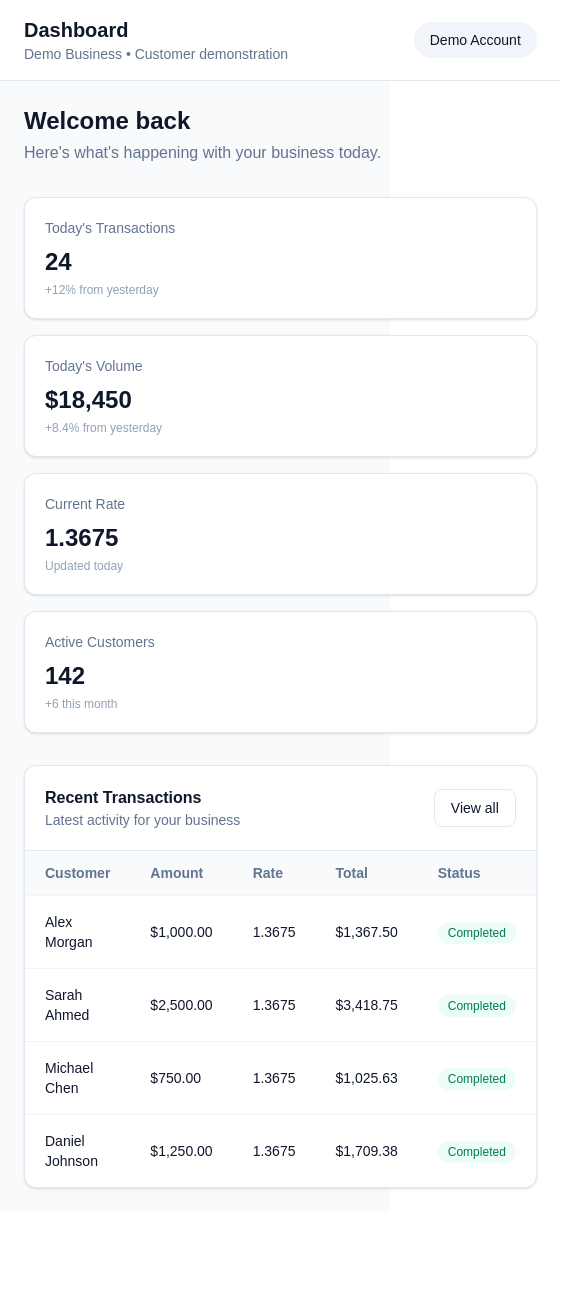
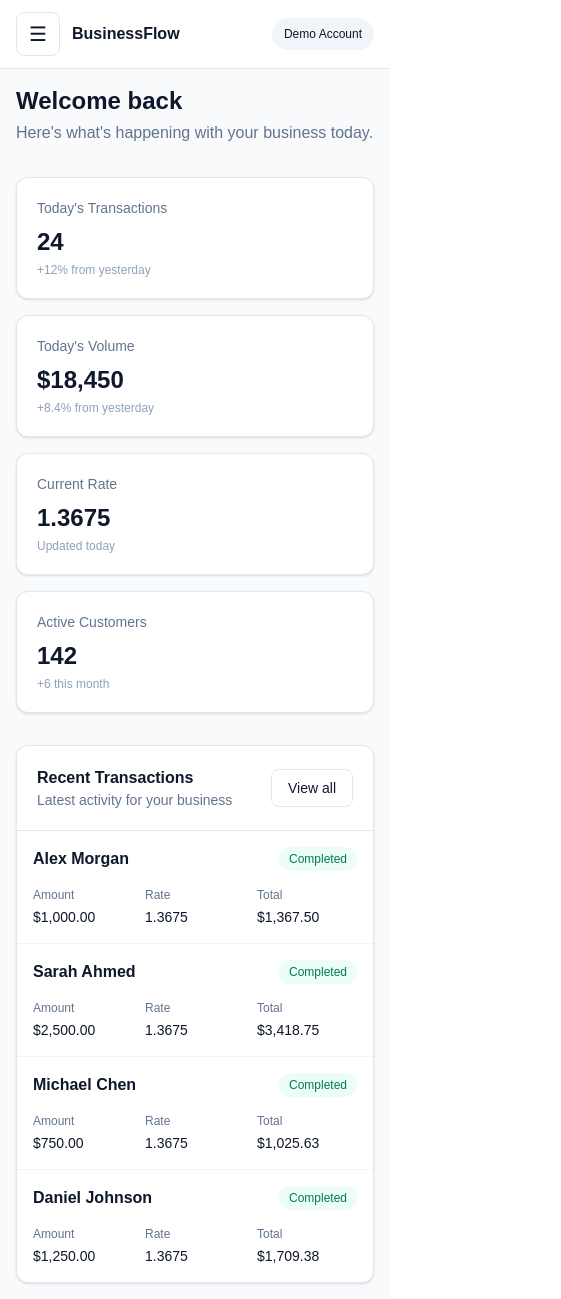
Before and after one commit to ibsaab17-sketch/saas-demo, a Next.js app: page / in a window 390 px wide. Shown: the whole page, 561 px wide, since content can reach past the window. Before the commit the page ends 1212 px from the top, so only its background shows below. Built offline with nearby package versions, Linux system fonts and the light colour scheme.

Commit message:
Make owner dashboard mobile responsive

```diff
--- a/app/page.tsx
+++ b/app/page.tsx
@@ -1,6 +1,6 @@
 "use client";
 
-import { useState } from "react";
+import { useEffect, useState } from "react";
 
 const menu = [
   "Dashboard",
@@ -47,6 +47,19 @@ function Card({
 
 export default function Home() {
   const [active, setActive] = useState("Dashboard");
+  const [mobileMenuOpen, setMobileMenuOpen] = useState(false);
+
+  useEffect(() => {
+    document.body.style.overflow = mobileMenuOpen ? "hidden" : "";
+    return () => {
+      document.body.style.overflow = "";
+    };
+  }, [mobileMenuOpen]);
+
+  const selectSection = (item: string) => {
+    setActive(item);
+    setMobileMenuOpen(false);
+  };
 
   return (
     <div className="min-h-screen bg-slate-50 text-slate-900">
@@ -61,7 +74,7 @@ export default function Home() {
             {menu.map((item) => (
               <button
                 key={item}
-                onClick={() => setActive(item)}
+                onClick={() => selectSection(item)}
                 className={`w-full rounded-lg px-4 py-3 text-left text-sm transition ${
                   active === item
                     ? "bg-blue-600 text-white"
@@ -79,23 +92,80 @@ export default function Home() {
           </div>
         </aside>
 
-        <main className="flex-1">
-          <header className="border-b border-slate-200 bg-white px-6 py-4 md:px-8">
-            <div className="flex items-center justify-between">
-              <div>
-                <h2 className="text-xl font-semibold">{active}</h2>
-                <p className="text-sm text-slate-500">
-                  Demo Business • Customer demonstration
-                </p>
+        {mobileMenuOpen && (
+          <div className="fixed inset-0 z-50 md:hidden">
+            <button
+              type="button"
+              aria-label="Close navigation menu"
+              className="absolute inset-0 bg-slate-950/60"
+              onClick={() => setMobileMenuOpen(false)}
+            />
+            <aside className="relative z-10 flex h-full w-[min(82vw,20rem)] flex-col bg-slate-950 text-white shadow-2xl">
+              <div className="flex items-center justify-between border-b border-slate-800 px-5 py-5">
+                <div>
+                  <h1 className="text-lg font-bold">BusinessFlow</h1>
+                  <p className="mt-1 text-xs text-slate-400">Business Management</p>
+                </div>
+                <button
+                  type="button"
+                  aria-label="Close navigation menu"
+                  onClick={() => setMobileMenuOpen(false)}
+                  className="flex h-11 w-11 items-center justify-center rounded-lg text-2xl text-slate-300 hover:bg-slate-800 hover:text-white"
+                >
+                  ×
+                </button>
+              </div>
+              <nav className="flex-1 space-y-1 overflow-y-auto p-4">
+                {menu.map((item) => (
+                  <button
+                    key={item}
+                    onClick={() => selectSection(item)}
+                    className={`w-full rounded-lg px-4 py-3 text-left text-sm transition ${
+                      active === item
+                        ? "bg-blue-600 text-white"
+                        : "text-slate-300 hover:bg-slate-800"
+                    }`}
+                  >
+                    {item}
+                  </button>
+                ))}
+              </nav>
+              <div className="border-t border-slate-800 p-5">
+                <p className="text-sm font-medium">Demo Business</p>
+                <p className="text-xs text-slate-400">Customer Preview</p>
+              </div>
+            </aside>
+          </div>
+        )}
+
+        <main className="min-w-0 flex-1">
+          <header className="border-b border-slate-200 bg-white px-4 py-3 sm:px-6 md:px-8 md:py-4">
+            <div className="flex items-center justify-between gap-3">
+              <div className="flex min-w-0 items-center gap-3">
+                <button
+                  type="button"
+                  aria-label="Open navigation menu"
+                  onClick={() => setMobileMenuOpen(true)}
+                  className="flex h-11 w-11 shrink-0 items-center justify-center rounded-lg border border-slate-200 text-xl hover:bg-slate-50 md:hidden"
+                >
+                  ☰
+                </button>
+                <div className="min-w-0">
+                  <h1 className="truncate text-base font-bold md:hidden">BusinessFlow</h1>
+                  <h2 className="hidden text-xl font-semibold md:block">{active}</h2>
+                  <p className="hidden text-sm text-slate-500 md:block">
+                    Demo Business • Customer demonstration
+                  </p>
+                </div>
               </div>
 
-              <div className="rounded-full bg-slate-100 px-4 py-2 text-sm font-medium">
+              <div className="shrink-0 rounded-full bg-slate-100 px-3 py-2 text-xs font-medium sm:px-4 sm:text-sm">
                 Demo Account
               </div>
             </div>
           </header>
 
-          <div className="p-6 md:p-8">
+          <div className="p-4 sm:p-6 md:p-8">
             {active === "Dashboard" && (
               <>
                 <div className="mb-8">
@@ -145,7 +215,24 @@ export default function Home() {
                     </button>
                   </div>
 
-                  <div className="overflow-x-auto">
+                  <div className="divide-y divide-slate-100 md:hidden">
+                    {transactions.map((transaction) => (
+                      <div key={transaction.customer} className="p-4">
+                        <div className="flex items-start justify-between gap-3">
+                          <p className="font-semibold">{transaction.customer}</p>
+                          <span className="shrink-0 rounded-full bg-emerald-50 px-2.5 py-1 text-xs font-medium text-emerald-700">
+                            {transaction.status}
+                          </span>
+                        </div>
+                        <div className="mt-4 grid grid-cols-3 gap-3 text-sm">
+                          <div><p className="text-xs text-slate-500">Amount</p><p className="mt-1 font-medium">{transaction.amount}</p></div>
+                          <div><p className="text-xs text-slate-500">Rate</p><p className="mt-1 font-medium">{transaction.rate}</p></div>
+                          <div><p className="text-xs text-slate-500">Total</p><p className="mt-1 font-medium">{transaction.total}</p></div>
+                        </div>
+                      </div>
+                    ))}
+                  </div>
+                  <div className="hidden overflow-x-auto md:block">
                     <table className="w-full text-left text-sm">
                       <thead className="bg-slate-50 text-slate-500">
                         <tr>
@@ -184,20 +271,31 @@ export default function Home() {
 
             {active === "Customers" && (
               <section>
-                <div className="mb-6 flex items-center justify-between">
+                <div className="mb-6 flex flex-col items-start gap-4 sm:flex-row sm:items-center sm:justify-between">
                   <div>
                     <h2 className="text-2xl font-bold">Customers</h2>
                     <p className="text-slate-500">
                       Manage your business customers.
                     </p>
                   </div>
-                  <button className="rounded-lg bg-blue-600 px-4 py-2 text-sm font-medium text-white">
+                  <button className="w-full rounded-lg bg-blue-600 px-4 py-3 text-sm font-medium text-white sm:w-auto sm:py-2">
                     + Add Customer
                   </button>
                 </div>
 
                 <div className="overflow-hidden rounded-xl border border-slate-200 bg-white shadow-sm">
-                  <table className="w-full text-left text-sm">
+                  <div className="divide-y divide-slate-100 md:hidden">
+                    {customers.map((customer) => (
+                      <div key={customer.email} className="p-4">
+                        <div className="flex items-start justify-between gap-3">
+                          <div className="min-w-0"><p className="font-semibold">{customer.name}</p><p className="mt-1 break-all text-sm text-slate-500">{customer.email}</p></div>
+                          <span className="shrink-0 rounded-full bg-emerald-50 px-2 py-1 text-xs text-emerald-700">{customer.status}</span>
+                        </div>
+                        <div className="mt-4"><p className="text-xs text-slate-500">Transactions</p><p className="mt-1 font-medium">{customer.transactions}</p></div>
+                      </div>
+                    ))}
+                  </div>
+                  <table className="hidden w-full text-left text-sm md:table">
                     <thead className="bg-slate-50 text-slate-500">
                       <tr>
                         <th className="p-4">Customer</th>
@@ -230,20 +328,28 @@ export default function Home() {
 
             {active === "Transactions" && (
               <section>
-                <div className="mb-6 flex items-center justify-between">
+                <div className="mb-6 flex flex-col items-start gap-4 sm:flex-row sm:items-center sm:justify-between">
                   <div>
                     <h2 className="text-2xl font-bold">Transactions</h2>
                     <p className="text-slate-500">
                       Review and manage transaction activity.
                     </p>
                   </div>
-                  <button className="rounded-lg bg-blue-600 px-4 py-2 text-sm font-medium text-white">
+                  <button className="w-full rounded-lg bg-blue-600 px-4 py-3 text-sm font-medium text-white sm:w-auto sm:py-2">
                     + New Transaction
                   </button>
                 </div>
 
                 <div className="overflow-hidden rounded-xl border border-slate-200 bg-white shadow-sm">
-                  <table className="w-full text-left text-sm">
+                  <div className="divide-y divide-slate-100 md:hidden">
+                    {transactions.map((transaction) => (
+                      <div key={transaction.customer} className="p-4">
+                        <div className="flex items-start justify-between gap-3"><p className="font-semibold">{transaction.customer}</p><span className="shrink-0 rounded-full bg-emerald-50 px-2.5 py-1 text-xs font-medium text-emerald-700">{transaction.status}</span></div>
+                        <div className="mt-4 grid grid-cols-3 gap-3 text-sm"><div><p className="text-xs text-slate-500">Amount</p><p className="mt-1 font-medium">{transaction.amount}</p></div><div><p className="text-xs text-slate-500">Rate</p><p className="mt-1 font-medium">{transaction.rate}</p></div><div><p className="text-xs text-slate-500">Total</p><p className="mt-1 font-medium">{transaction.total}</p></div></div>
+                      </div>
+                    ))}
+                  </div>
+                  <table className="hidden w-full text-left text-sm md:table">
                     <thead className="bg-slate-50 text-slate-500">
                       <tr>
                         <th className="p-4">Customer</th>
@@ -377,7 +483,7 @@ export default function Home() {
                 </p>
 
                 <div className="mt-6 max-w-2xl rounded-xl border border-blue-200 bg-white p-6 shadow-sm">
-                  <div className="flex items-center justify-between">
+                  <div className="flex flex-col items-start gap-3 sm:flex-row sm:items-center sm:justify-between">
                     <div>
                       <p className="text-sm text-slate-500">Current Plan</p>
                       <h3 className="mt-1 text-2xl font-bold">Professional</h3>
```
